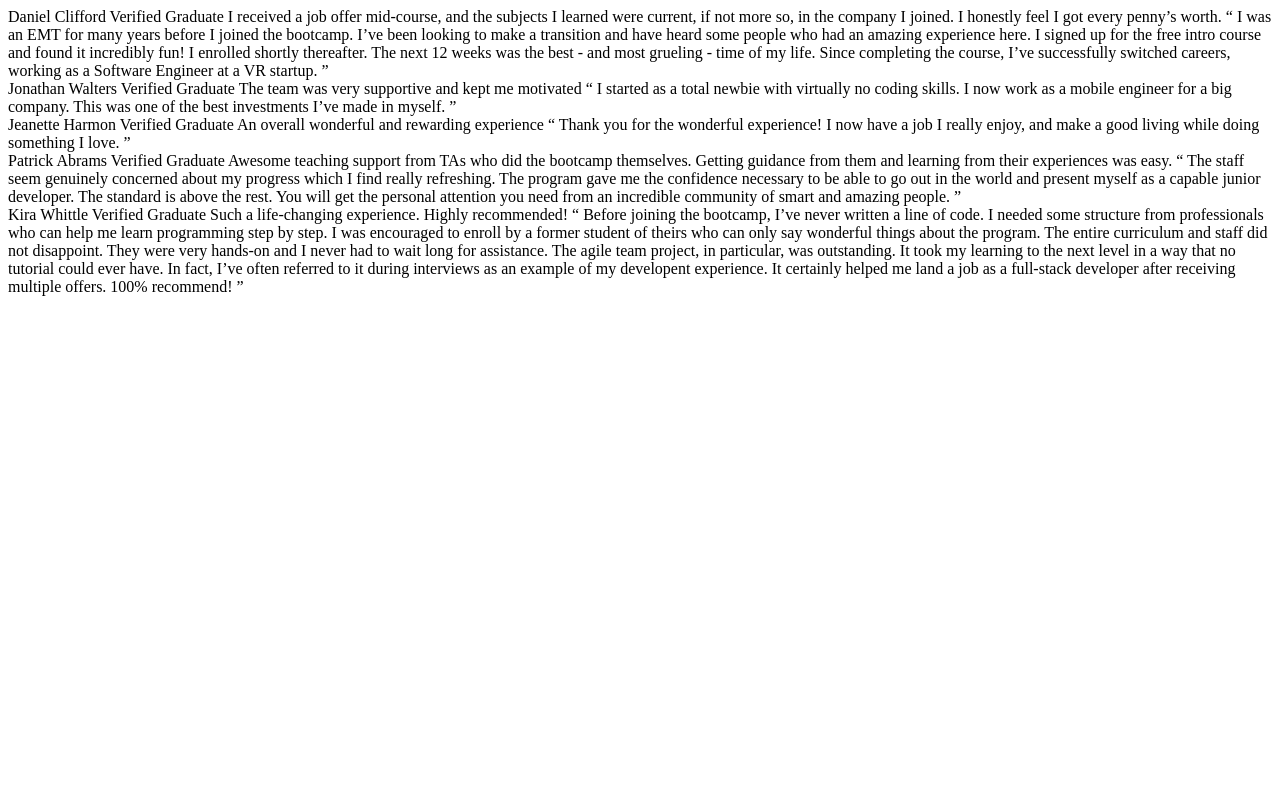
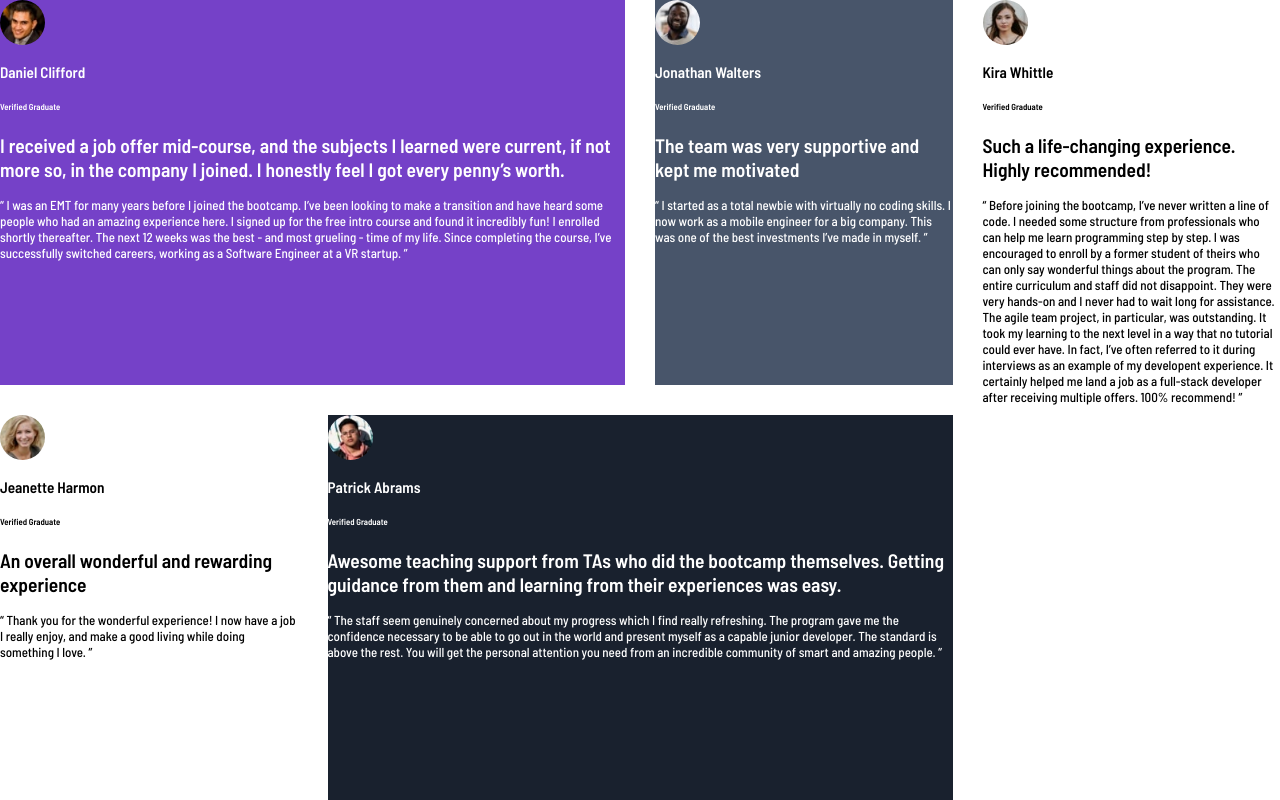
Before and after one commit to Zead-Ashraf/testimonials-grid-section-main, a plain HTML site: page index.html in a window 1280 px wide. Drawn offline with Linux system fonts and the light colour scheme.

Commit message:
Make skeleton,some styling(mm&Z) close #1, #2

```diff
--- a/css/style.css
+++ b/css/style.css
@@ -1,5 +1,57 @@
-html,body {
+html,
+body {
 	width: 100%;
 	margin: 0;
 	font-size: 13px;
 }
+
+body {
+	font-family: "Barlow Semi Condensed", sans-serif;
+	color: #ffffff;
+}
+
+main {
+	width: 100vw;
+	height: 100vh;
+	display: grid;
+	grid-template-columns: repeat(4, 1fr);
+	grid-template-rows: repeat(2, 1fr);
+	grid-gap: 30px;
+}
+
+div:nth-child(1) {
+	grid-column: 1 / 3;
+	grid-row: 1;
+	background: hsl(263, 55%, 52%);
+}
+
+div:nth-child(2) {
+	grid-column: 3;
+	grid-row: 1;
+	background: hsl(217, 19%, 35%);
+}
+
+div:nth-child(3) {
+	grid-column: 4;
+	grid-row: 1 / -1;
+	background: #ffffff;
+	color: #000000;
+}
+
+div:nth-child(4) {
+	grid-column: 1 / 2;
+	grid-row: 2;
+	background: #ffffff;
+	color: #000000;
+}
+
+div:nth-child(5) {
+	grid-column: 2 / 4;
+	grid-row: 2 / -1;
+	background: hsl(219, 29%, 14%);
+}
+
+main div img {
+	width: 45px;
+	border-radius: 50%;
+}
--- a/index.html
+++ b/index.html
@@ -1,85 +1,109 @@
 <!DOCTYPE html>
 <html lang="en">
   <head>
+
     <meta charset="UTF-8">
-  <meta name="viewport" content="width=device-width, initial-scale=1.0"> <!-- displays site properly based on user's device -->
+
+    <meta name="viewport" content="width=device-width, initial-scale=1.0">
 
     <link rel="icon" type="image/png" sizes="32x32" href="./images/favicon-32x32.png">
 
-  <title>Frontend Mentor | [Challenge Name Here]</title>
+    <title>Frontend Mentor | testimonials-grid-section</title>
 
-  <!-- Feel free to remove these styles or customise in your own stylesheet 👍 -->
-  <style>
-    .attribution { font-size: 11px; text-align: center; }
-    .attribution a { color: hsl(228, 45%, 44%); }
-  </style>
+    <link rel="stylesheet" href="css/style.css">
+
+    <link rel="preconnect" href="https://fonts.googleapis.com">
+
+    <link rel="preconnect" href="https://fonts.gstatic.com" crossorigin>
+
+    <link href="https://fonts.googleapis.com/css2?family=Barlow+Semi+Condensed:wght@500;600&display=swap" rel="stylesheet">
+
   </head>
   <body>
     <main>
+        <div>
+          <img src="images/image-daniel.jpg" alt="Daniel Clifford">
 
-    <div>
-      Daniel Clifford
-      Verified Graduate
+          <h3>Daniel Clifford</h3>
 
-      I received a job offer mid-course, and the subjects I learned were current, if not more so,
-      in the company I joined. I honestly feel I got every penny’s worth.
+          <h6>Verified Graduate</h6>
 
-      “ I was an EMT for many years before I joined the bootcamp. I’ve been looking to make a
+          <h2>I received a job offer mid-course, and the subjects I learned were current, if not more so,
+          in the company I joined. I honestly feel I got every penny’s worth.</h2>
+
+          <p>“ I was an EMT for many years before I joined the bootcamp. I’ve been looking to make a
           transition and have heard some people who had an amazing experience here. I signed up
           for the free intro course and found it incredibly fun! I enrolled shortly thereafter.
           The next 12 weeks was the best - and most grueling - time of my life. Since completing
-      the course, I’ve successfully switched careers, working as a Software Engineer at a VR startup. ”
+          the course, I’ve successfully switched careers, working as a Software Engineer at a VR startup. ”</p>
         </div>
 
         <div>
-      Jonathan Walters
-      Verified Graduate
 
-      The team was very supportive and kept me motivated
+          <img src="images/image-jonathan.jpg" alt="Jonathan Walters">
 
-      “ I started as a total newbie with virtually no coding skills. I now work as a mobile engineer
-      for a big company. This was one of the best investments I’ve made in myself. ”
-    <div>
+          <h3>Jonathan Walters</h3>
 
-    <div>
-      Jeanette Harmon
-      Verified Graduate
+          <h6>Verified Graduate</h6>
 
-      An overall wonderful and rewarding experience
+          <h2>The team was very supportive and kept me motivated</h2>
 
-      “ Thank you for the wonderful experience! I now have a job I really enjoy, and make a good living
-      while doing something I love. ”
+          <p>“ I started as a total newbie with virtually no coding skills. I now work as a mobile engineer
+          for a big company. This was one of the best investments I’ve made in myself. ”</p>
         </div>
 
         <div>
-      Patrick Abrams
-      Verified Graduate
 
-      Awesome teaching support from TAs who did the bootcamp themselves. Getting guidance from them and
-      learning from their experiences was easy.
+          <img src="images/image-kira.jpg" alt="Kira Whittle">
 
-      “ The staff seem genuinely concerned about my progress which I find really refreshing. The program
-      gave me the confidence necessary to be able to go out in the world and present myself as a capable
-      junior developer. The standard is above the rest. You will get the personal attention you need from
-      an incredible community of smart and amazing people. ”
-    </div>
+          <h3>Kira Whittle</h3>
 
-    <div>
-      Kira Whittle
-      Verified Graduate
+          <h6>Verified Graduate</h6>
 
-      Such a life-changing experience. Highly recommended!
+          <h2>Such a life-changing experience. Highly recommended!</h2>
 
-      “ Before joining the bootcamp, I’ve never written a line of code. I needed some structure from
+          <p>“ Before joining the bootcamp, I’ve never written a line of code. I needed some structure from
           professionals who can help me learn programming step by step. I was encouraged to enroll by a former
           student of theirs who can only say wonderful things about the program. The entire curriculum and staff
           did not disappoint. They were very hands-on and I never had to wait long for assistance. The agile team
           project, in particular, was outstanding. It took my learning to the next level in a way that no tutorial
           could ever have. In fact, I’ve often referred to it during interviews as an example of my developent
           experience. It certainly helped me land a job as a full-stack developer after receiving multiple offers.
-      100% recommend! ”
+          100% recommend! ”</p>
+
         </div>
 
+        <div>
+
+          <img src="images/image-jeanette.jpg" alt="Jeanette Harmon">
+
+          <h3>Jeanette Harmon</h3>
+
+          <h6>Verified Graduate</h6>
+
+          <h2>An overall wonderful and rewarding experience</h2>
+          <p>“ Thank you for the wonderful experience! I now have a job I really enjoy, and make a good living
+          while doing something I love. ”</p>
+        </div>
+
+        <div>
+
+          <img src="images/image-patrick.jpg" alt="Patrick Abrams">
+
+          <h3>Patrick Abrams</h3>
+
+          <h6>Verified Graduate</h6>
+
+          <h2>Awesome teaching support from TAs who did the bootcamp themselves. Getting guidance from them and
+          learning from their experiences was easy.</h2>
+
+          <p>“ The staff seem genuinely concerned about my progress which I find really refreshing. The program
+          gave me the confidence necessary to be able to go out in the world and present myself as a capable
+          junior developer. The standard is above the rest. You will get the personal attention you need from
+          an incredible community of smart and amazing people. ”</p>
+        </div>
+
+      </div>
     </main>
   </body>
 </html>
```
Lines whose indentation alone changed are shown as unchanged.
